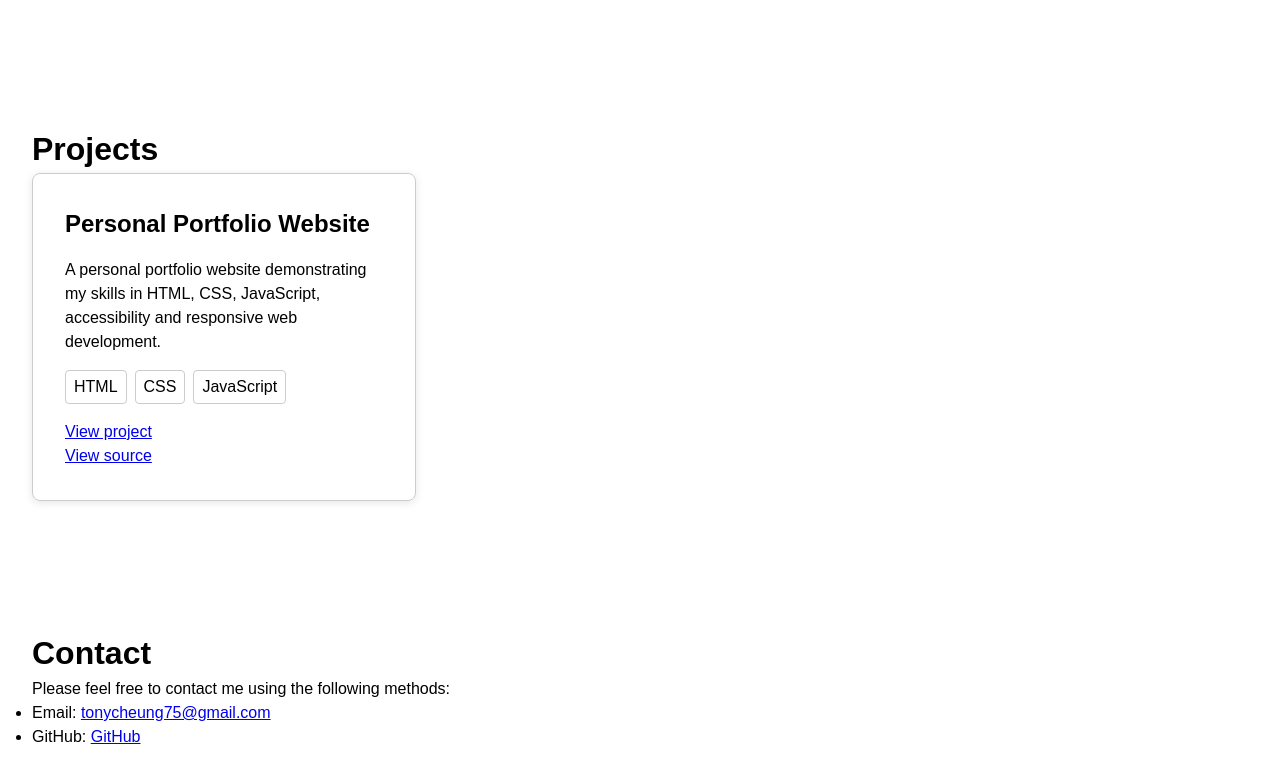
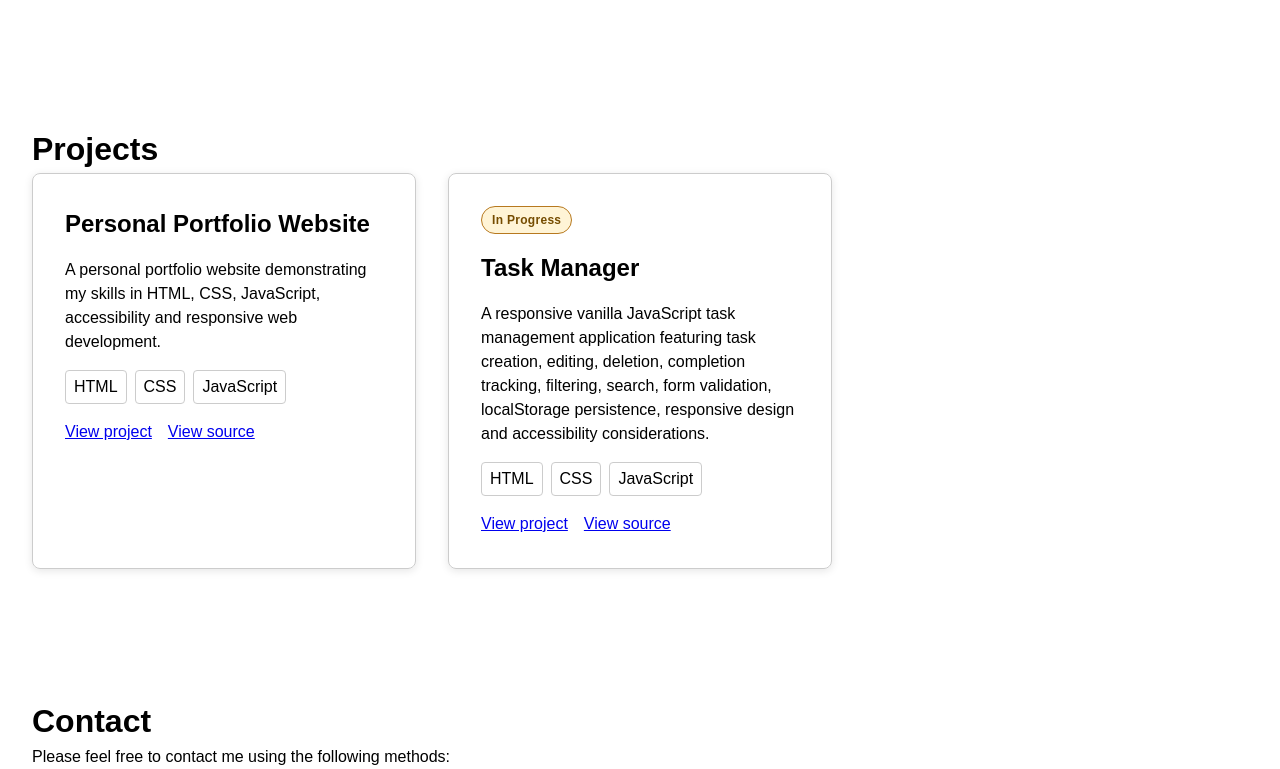
Before and after one commit to anthonycheung1/personal-portfolio-website, a plain HTML site: page index.html in a window 1280 px wide. Shown: the part 716-1485 px from the top of the page. Drawn offline with Linux system fonts and the light colour scheme.

Commit message:
Style "In Progress" project status and Project #2

```diff
--- a/index.html
+++ b/index.html
@@ -50,7 +50,8 @@
       <!-- About section -->
       <section id="about">
         <h2>About Me</h2>
-        <p>I am a mathematics educator transitioning into frontend development, with an interest in building responsive, accessible and user-friendly websites.</p>
+        <p>I am a mathematics educator transitioning into frontend development, with an interest in building responsive,
+          accessible and user-friendly websites.</p>
       </section>
 
       <!-- Projects section -->
@@ -59,7 +60,7 @@
 
         <!-- Grid containing individual project cards -->
         <div class="project-grid">
-          <article>
+          <article class="project-card">
             <h3>Personal Portfolio Website</h3>
             <p>A personal portfolio website demonstrating my skills in HTML, CSS, JavaScript, accessibility and responsive web development.</p>
 
@@ -71,9 +72,29 @@
             </ul>
 
             <!-- Links to the live project and source code -->
-            <div>
-              <p><a href="https://anthonycheung1.github.io/personal-portfolio-website/" target="_blank" rel="noopener noreferrer">View project</a></p>
-              <p><a href="https://github.com/anthonycheung1/personal-portfolio-website/" target="_blank" rel="noopener noreferrer">View source</a></p>
+            <div class="project-links">
+              <a href="https://anthonycheung1.github.io/personal-portfolio-website/" target="_blank" rel="noopener noreferrer">View project</a>
+              <a href="https://github.com/anthonycheung1/personal-portfolio-website/" target="_blank" rel="noopener noreferrer">View source</a>
+            </div>
+          </article>
+
+          <article class="project-card project-card--in-progress">
+            <span class="project-status">In Progress</span>
+
+            <h3>Task Manager</h3>
+            <p>A responsive vanilla JavaScript task management application featuring task creation, editing, deletion, completion tracking, filtering, search, form validation, localStorage persistence, responsive design and accessibility considerations.</p>
+
+            <!-- Technologies used in the project -->
+            <ul>
+              <li>HTML</li>
+              <li>CSS</li>
+              <li>JavaScript</li>
+            </ul>
+
+            <!-- Links to the live project and source code -->
+            <div class="project-links">
+              <a href="#" target="_blank" rel="noopener noreferrer">View project</a>
+              <a href="#" target="_blank" rel="noopener noreferrer">View source</a>
             </div>
           </article>
         </div>
@@ -85,7 +106,8 @@
         <p>Please feel free to contact me using the following methods:</p>
         <ul>
           <li>Email: <a href="mailto:tonycheung75@gmail.com">tonycheung75@gmail.com</a></li>
-          <li>GitHub: <a href="https://github.com/anthonycheung1/" target="_blank" rel="noopener noreferrer">GitHub</a></li>
+          <li>GitHub: <a href="https://github.com/anthonycheung1/" target="_blank" rel="noopener noreferrer">GitHub</a>
+          </li>
         </ul>
       </section>
     </main>
@@ -98,4 +120,5 @@
     <!-- External JavaScript file -->
     <script src="script.js"></script>
   </body>
+
 </html>
--- a/style.css
+++ b/style.css
@@ -177,6 +177,33 @@ button:focus-visible {
   gap: 16px;
 }
 
+/* Project status badge */
+
+.project-status {
+  display: inline-block;
+  align-self: flex-start;
+  padding: 4px 10px;
+  border: 1px solid #b7791f;
+  border-radius: 999px;
+  background-color: #fff4d6;
+  color: #754c00;
+  font-size: 12px;
+  font-weight: 700;
+  letter-spacing: 0.3px;
+}
+
+.project-card--in-progress {
+  border-style: dashed;
+}
+
+/* Dark mode */
+
+body.dark-mode .project-status {
+  border-color: #d6a64f;
+  background-color: #40331d;
+  color: #ffe0a0;
+}
+
 /* Responsive navigation for mobile devices */
 
 @media (max-width: 767px) {
```
